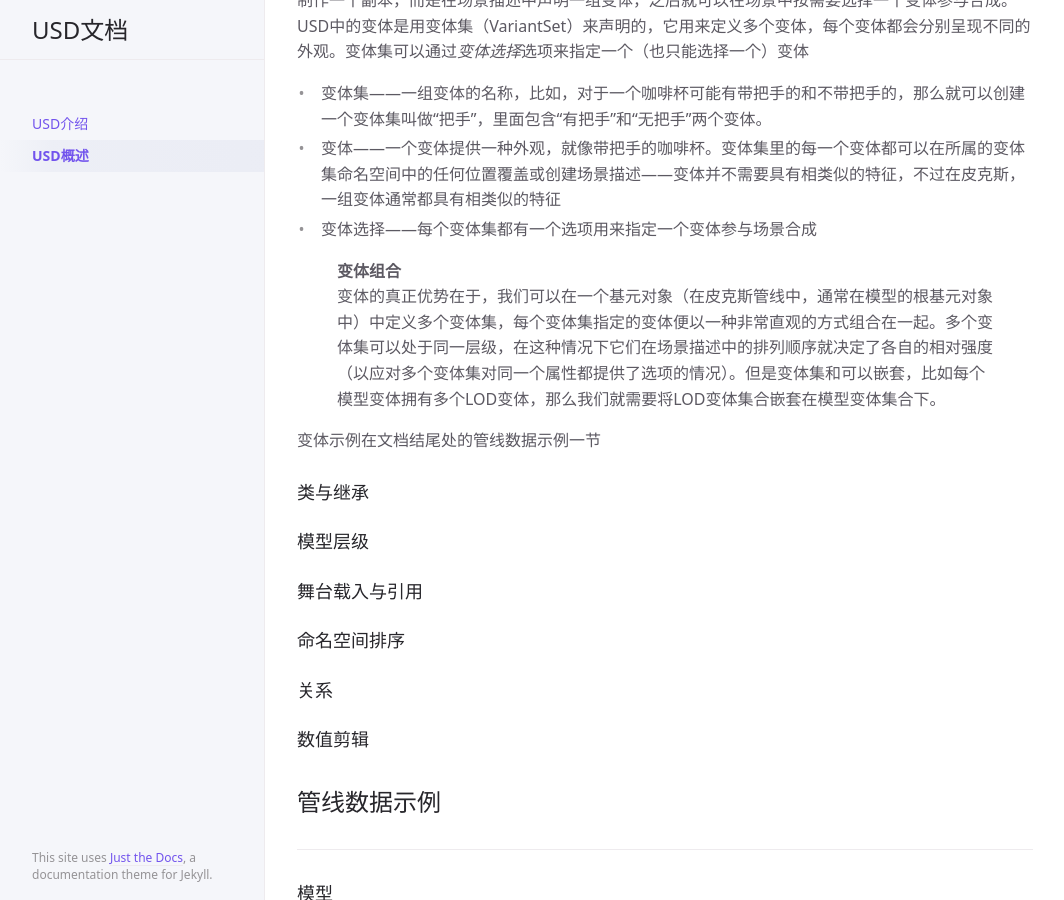
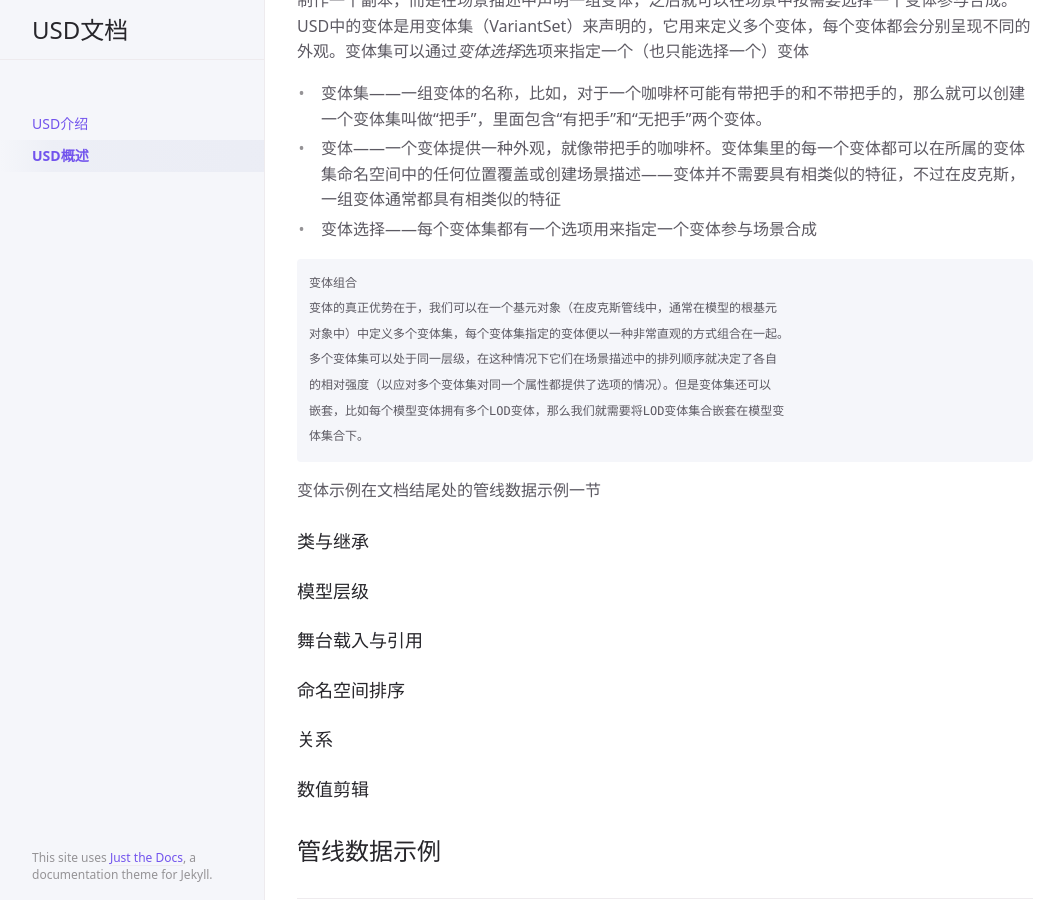
Before and after one commit to szxk/docs.usd, a Jekyll site: the page built from docs/overview.md, in a window 1280 px wide and 900 px high, scrolled down 8451 px. Shown: the whole window, without its empty margins (107-1171 px from the left). Built offline with Jekyll 4.4.1, drawn with Linux system fonts in a browser that asks for light colours.

Commit message:
Update overview.md

````diff
--- a/docs/overview.md
+++ b/docs/overview.md
@@ -185,9 +185,15 @@ USD包含了一个灵活的文件格式插件系统，允许对任一文件格
 - 变体——一个变体提供一种外观，就像带把手的咖啡杯。变体集里的每一个变体都可以在所属的变体集命名空间中的任何位置覆盖或创建场景描述——变体并不需要具有相类似的特征，不过在皮克斯，一组变体通常都具有相类似的特征
 - 变体选择——每个变体集都有一个选项用来指定一个变体参与场景合成
 
->**变体组合**
->变体的真正优势在于，我们可以在一个基元对象（在皮克斯管线中，通常在模型的根基元对象中）中定义多个变体集，每个变体集指定的变体便以一种非常直观的方式组合在一起。多个变体集可以处于同一层级，在这种情况下它们在场景描述中的排列顺序就决定了各自的相对强度（以应对多个变体集对同一个属性都提供了选项的情况）。但是变体集和可以嵌套，比如每个模型变体拥有多个LOD变体，那么我们就需要将LOD变体集合嵌套在模型变体集合下。
-
+```
+变体组合
+变体的真正优势在于，我们可以在一个基元对象（在皮克斯管线中，通常在模型的根基元
+对象中）中定义多个变体集，每个变体集指定的变体便以一种非常直观的方式组合在一起。
+多个变体集可以处于同一层级，在这种情况下它们在场景描述中的排列顺序就决定了各自
+的相对强度（以应对多个变体集对同一个属性都提供了选项的情况）。但是变体集还可以
+嵌套，比如每个模型变体拥有多个LOD变体，那么我们就需要将LOD变体集合嵌套在模型变
+体集合下。
+```
 变体示例在文档结尾处的管线数据示例一节
 
 ### 类与继承
````
